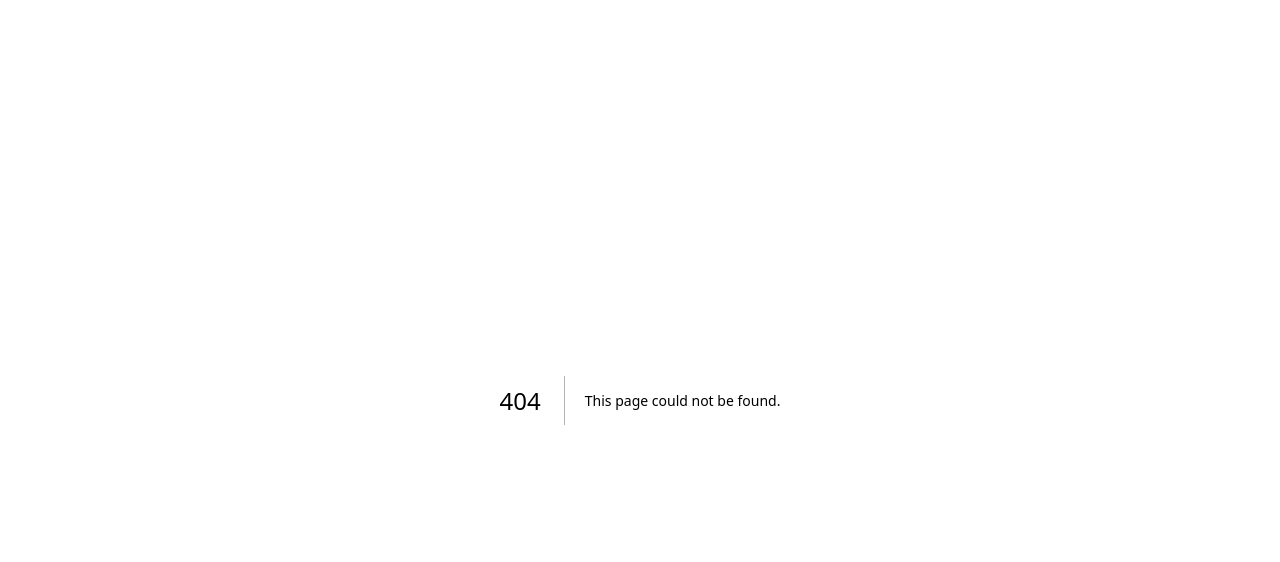
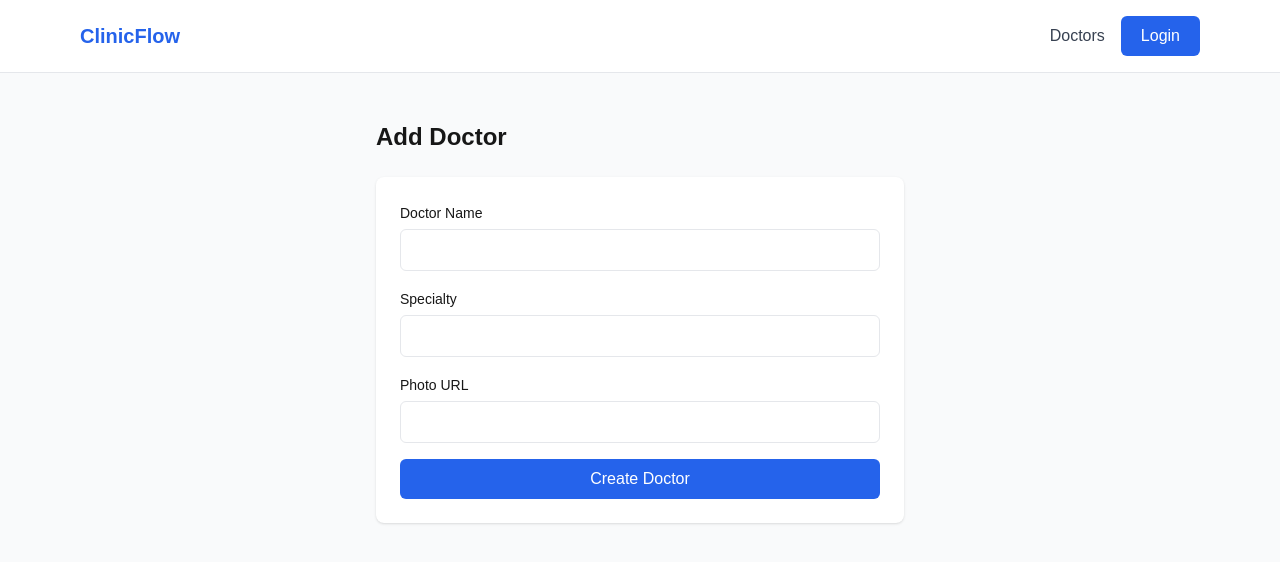
Before and after one commit to ukazimchisom/medical-clinic-booking, a Next.js app: page /admin/doctors/new in a window 1280 px wide. Before the commit this address had no page. Shown: the top 562 px of the page. Built offline with nearby package versions, Linux system fonts and the light colour scheme; no server answers.

Commit message:
feat: add admin page to create doctors

```diff
--- /dev/null
+++ b/src/app/admin/doctors/new/page.tsx
@@ -0,0 +1,94 @@
+"use client";
+
+import { useState } from "react";
+import Navbar from "@/components/layout/Navbar";
+import { useForm } from "react-hook-form";
+import { zodResolver } from "@hookform/resolvers/zod";
+
+import { doctorSchema, DoctorFormData } from "@/lib/validators/doctor";
+
+import { createDoctor } from "@/services/doctor-service";
+
+export default function NewDoctorPage() {
+  const [loading, setLoading] = useState(false);
+
+  const {
+    register,
+    handleSubmit,
+    formState: { errors },
+  } = useForm<DoctorFormData>({
+    resolver: zodResolver(doctorSchema),
+  });
+
+  async function onSubmit(data: DoctorFormData) {
+    try {
+      setLoading(true);
+
+      await createDoctor(data);
+
+      alert("Doctor created successfully");
+    } catch (error) {
+      console.error(error);
+      alert("Failed to create doctor");
+    }
+
+    setLoading(false);
+  }
+
+  return (
+    <main className="min-h-screen bg-gray-50">
+      <Navbar />
+
+      <div className="max-w-xl mx-auto px-6 py-12">
+        <h1 className="text-2xl font-bold mb-6">Add Doctor</h1>
+
+        <form
+          onSubmit={handleSubmit(onSubmit)}
+          className="bg-white p-6 rounded-lg shadow flex flex-col gap-4"
+        >
+          <div>
+            <label className="text-sm font-medium">Doctor Name</label>
+
+            <input
+              {...register("name")}
+              className="w-full border rounded-md px-3 py-2 mt-1"
+            />
+
+            {errors.name && (
+              <p className="text-red-500 text-sm">{errors.name.message}</p>
+            )}
+          </div>
+
+          <div>
+            <label className="text-sm font-medium">Specialty</label>
+
+            <input
+              {...register("specialty")}
+              className="w-full border rounded-md px-3 py-2 mt-1"
+            />
+
+            {errors.specialty && (
+              <p className="text-red-500 text-sm">{errors.specialty.message}</p>
+            )}
+          </div>
+
+          <div>
+            <label className="text-sm font-medium">Photo URL</label>
+
+            <input
+              {...register("photo")}
+              className="w-full border rounded-md px-3 py-2 mt-1"
+            />
+          </div>
+
+          <button
+            type="submit"
+            className="bg-blue-600 text-white py-2 rounded-md"
+          >
+            {loading ? "Creating..." : "Create Doctor"}
+          </button>
+        </form>
+      </div>
+    </main>
+  );
+}
--- /dev/null
+++ b/src/app/admin/page.tsx
@@ -0,0 +1,25 @@
+import Navbar from "@/components/layout/Navbar";
+import Link from "next/link";
+
+export default function AdminPage() {
+  return (
+    <main className="min-h-screen bg-gray-50">
+      <Navbar />
+
+      <div className="max-w-4xl mx-auto px-6 py-12">
+        <h1 className="text-2xl font-bold mb-6">Admin Dashboard</h1>
+
+        <div className="bg-white p-6 rounded-lg shadow">
+          <h2 className="text-lg font-semibold mb-4">Doctor Management</h2>
+
+          <Link
+            href="/admin/doctors/new"
+            className="text-blue-600 hover:underline"
+          >
+            Add New Doctor
+          </Link>
+        </div>
+      </div>
+    </main>
+  );
+}
--- /dev/null
+++ b/src/lib/validators/doctor.ts
@@ -0,0 +1,9 @@
+import { z } from "zod";
+
+export const doctorSchema = z.object({
+  name: z.string().min(2, "Doctor name is required"),
+  specialty: z.string().min(2, "Specialty is required"),
+  photo: z.string().url("Photo must be a valid URL").optional(),
+});
+
+export type DoctorFormData = z.infer<typeof doctorSchema>;
--- /dev/null
+++ b/src/services/doctor-service.ts
@@ -0,0 +1,15 @@
+import { supabase } from "@/lib/supabase-client";
+
+export async function createDoctor(data: {
+  name: string;
+  specialty: string;
+  photo?: string;
+}) {
+  const { error } = await supabase.from("doctors").insert([data]);
+
+  if (error) {
+    throw new Error(error.message);
+  }
+
+  return true;
+}
```
